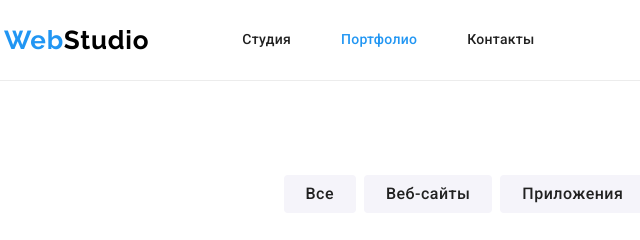
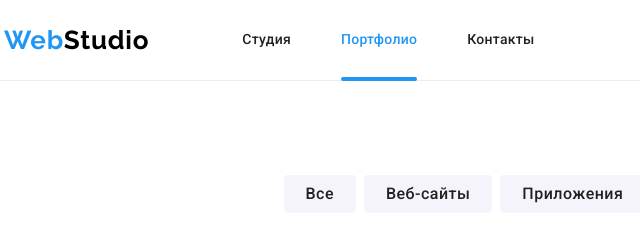
Before and after one commit to AnnaRakarchuk/goit-markup-hw-07, a plain HTML site: page portfolio.html in a window 1280 px wide. Shown: the top 240 px of the page, 51-691 px from the left. Drawn offline with nearby package versions, Linux system fonts and the light colour scheme.

Commit message:
Update class current in header

```diff
--- a/css/styles.css
+++ b/css/styles.css
@@ -157,7 +157,7 @@ img {
   padding-top: 32px;
   padding-bottom: 32px;
 }
-.navigation-list__link.current::after{
+.navigation-list__link.navigation-list__link--current::after{
   position: absolute;
   bottom: 0;
   left: 0;
```
